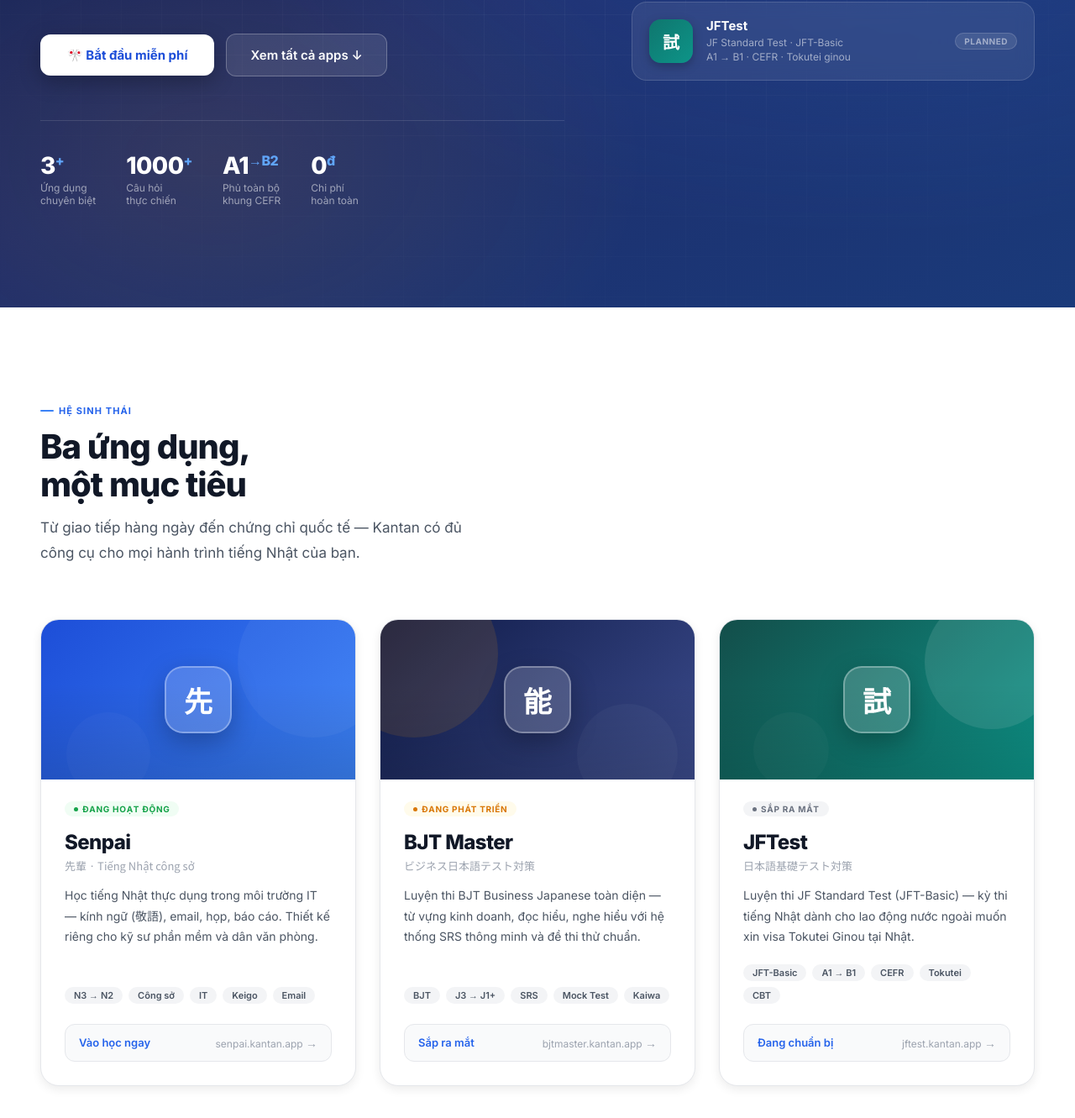
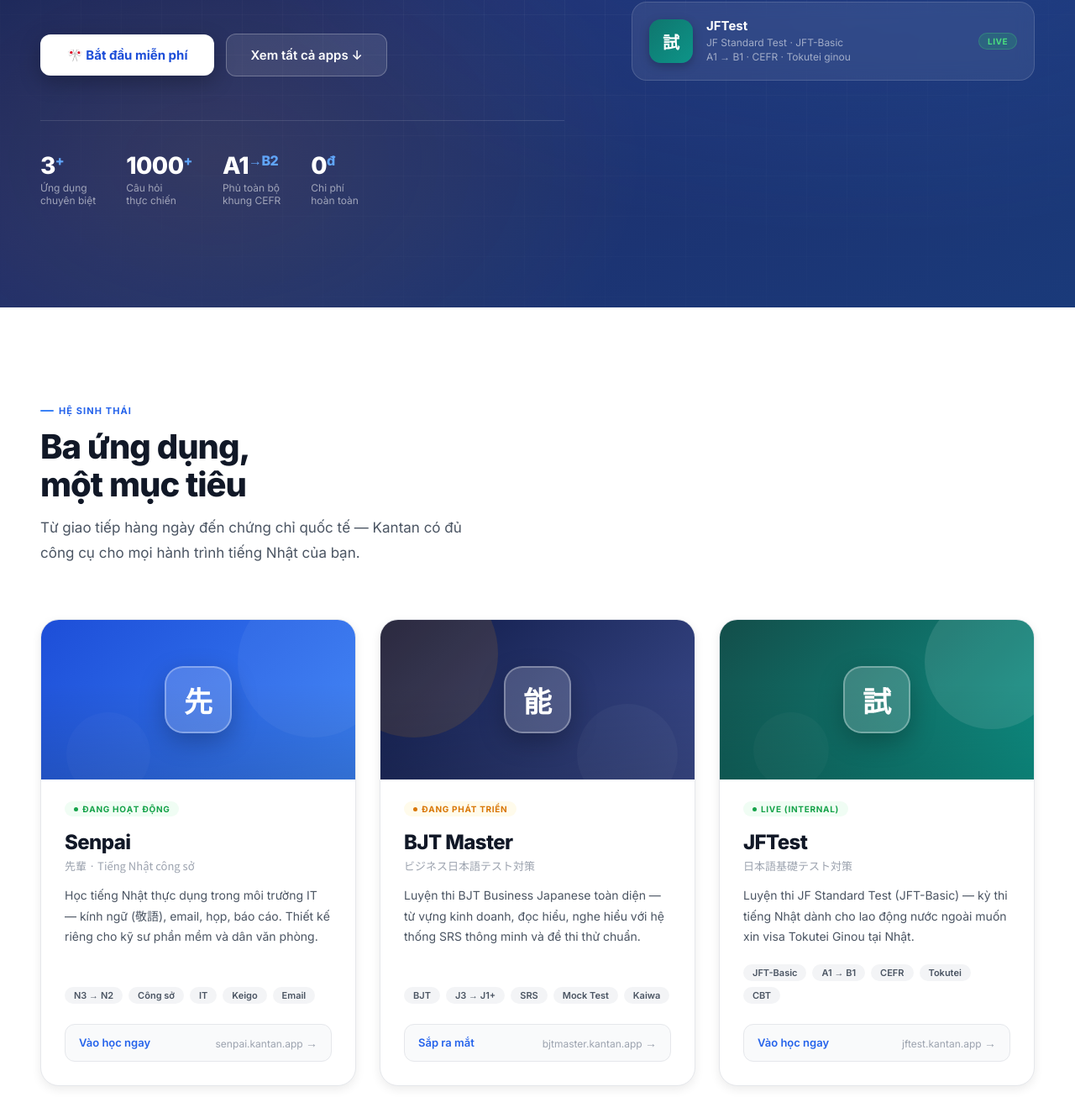
Before and after one commit to RickB52/Kantan, a plain HTML site: page landing/index.html in a window 1280 px wide. Shown: the part 511-1842 px from the top of the page at 84% size. Drawn offline with Linux system fonts and the light colour scheme.

Commit message:
[landing] fix: link JFTest card to actual local app

```diff
--- a/landing/index.html
+++ b/landing/index.html
@@ -500,13 +500,13 @@
           <span class="hero-app-badge badge-building">Building</span>
         </div>
         <!-- JFTest -->
-        <div class="hero-app-card">
+        <div class="hero-app-card" onclick="location.href='../JFTest/index.html'" style="cursor:pointer">
           <div class="hero-app-icon" style="background:linear-gradient(135deg,#0F766E,#0D9488)">試</div>
           <div class="hero-app-info">
             <div class="hero-app-name">JFTest</div>
             <div class="hero-app-sub">JF Standard Test · JFT-Basic<br>A1 → B1 · CEFR · Tokutei ginou</div>
           </div>
-          <span class="hero-app-badge badge-planned">Planned</span>
+          <span class="hero-app-badge badge-live">Live</span>
         </div>
       </div>
     </div>
@@ -576,14 +576,14 @@
         </a>
 
         <!-- ── JFTest ── -->
-        <a href="#apps" class="app-card" title="Sắp ra mắt">
+        <a href="../JFTest/index.html" class="app-card">
           <div class="app-card-banner" style="background:linear-gradient(135deg,#134E4A,#0D9488)">
             <div class="blob" style="width:160px;height:160px;top:-30px;right:-30px;background:rgba(255,255,255,.1);opacity:1"></div>
             <div class="blob" style="width:90px;height:90px;bottom:-10px;left:40px;opacity:.4"></div>
             <div class="app-card-kanji">試</div>
           </div>
           <div class="app-card-body">
-            <span class="app-status-chip chip-planned"><span class="chip-dot"></span> Sắp ra mắt</span>
+            <span class="app-status-chip chip-live"><span class="chip-dot"></span> Live (Internal)</span>
             <div class="app-name">JFTest</div>
             <div class="app-name-jp">日本語基礎テスト対策</div>
             <p class="app-desc">Luyện thi JF Standard Test (JFT-Basic) — kỳ thi tiếng Nhật dành cho lao động nước ngoài muốn xin visa Tokutei Ginou tại Nhật.</p>
@@ -595,7 +595,7 @@
               <span class="app-tag">CBT</span>
             </div>
             <div class="app-link">
-              <span>Đang chuẩn bị</span>
+              <span>Vào học ngay</span>
               <span class="app-link-url">jftest.kantan.app <span class="arrow">→</span></span>
             </div>
           </div>
```
